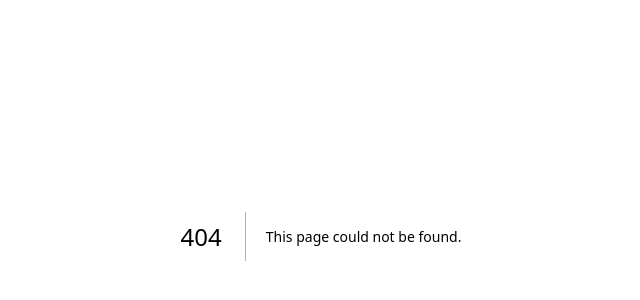
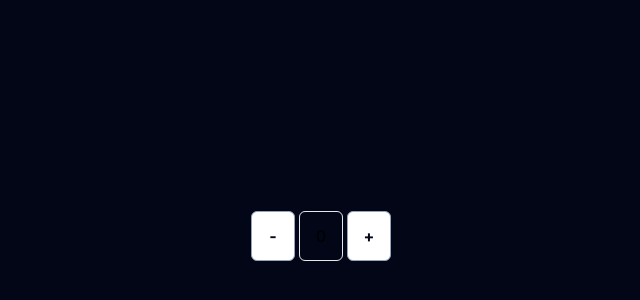
Before and after one commit to AltamiroF-22/next-testing-env, a Next.js app: page /button in a window 1280 px wide. Before the commit this address had no page. Shown: the part 164-464 px from the top of the page, without its empty margins (319-959 px from the left). Built offline with nearby package versions, Linux system fonts and the light colour scheme.

Commit message:
experimental test

```diff
--- /dev/null
+++ b/src/app/button/page.tsx
@@ -0,0 +1,27 @@
+"use client";
+import { ButtonComponent } from "@/components/Button";
+import { useState } from "react";
+
+export default function Button() {
+  const [count, setCount] = useState<number>(0);
+
+  const handleIncrease = (): void => {
+    if (count === 99) return;
+    setCount((count) => count + 1);
+  };
+
+  const handleDecrease = (): void => {
+    if (count === 0) return;
+    setCount((count) => count - 1);
+  };
+
+  return (
+    <main className="min-h-dvh grid place-content-center bg-slate-950">
+      <section className="min-w-60 flex items-center justify-center gap-1">
+        <ButtonComponent onClick={handleDecrease} value="-" />
+        <h2 className="border p-3 w-11 text-center rounded-md">{count}</h2>
+        <ButtonComponent onClick={handleIncrease} value="+" />
+      </section>
+    </main>
+  );
+}
--- /dev/null
+++ b/src/components/Button.tsx
@@ -0,0 +1,15 @@
+interface ButtonProps {
+  onClick: () => void;
+  value: string;
+}
+
+export function ButtonComponent({ onClick, value }: ButtonProps) {
+  return (
+    <button
+      onClick={onClick}
+      className="p-3 min-w-11 select-none bg-white text-slate-950 font-bold border-slate-400 border rounded-md"
+    >
+      {value}
+    </button>
+  );
+}
```
Also changed, not shown: 1 other file (tests, documents, lock files or other folders).
